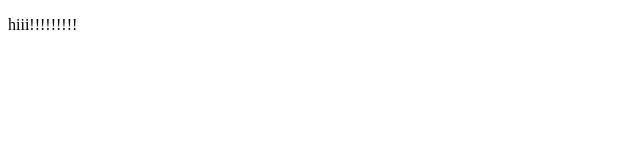
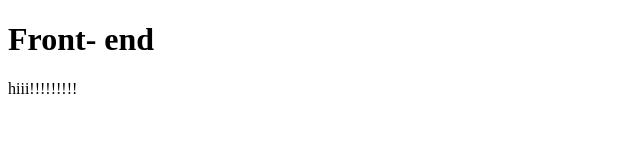
Before and after one commit to Swetha-karthikeyan264/Frist, a plain HTML site: page index.html in a window 1280 px wide. Shown: the whole page, without its empty margins (0-640 px from the left). Drawn offline with Linux system fonts and the light colour scheme.

Commit message:
feat : frontend

```diff
--- a/index.html
+++ b/index.html
@@ -6,9 +6,11 @@
     <title>Exmple</title>
 </head>
 <body>
+    <h1> Front- end</h1>
     <p>
         hiii!!!!!!!!!
 
     </p>
+
 </body>
 </html>
```
